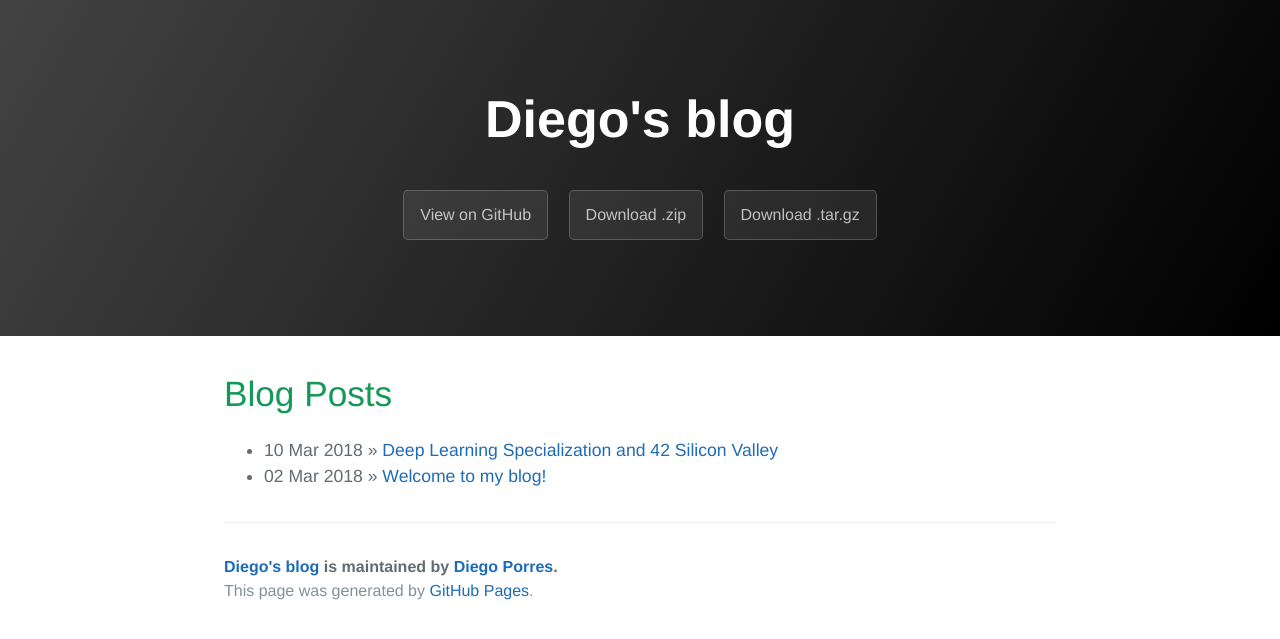
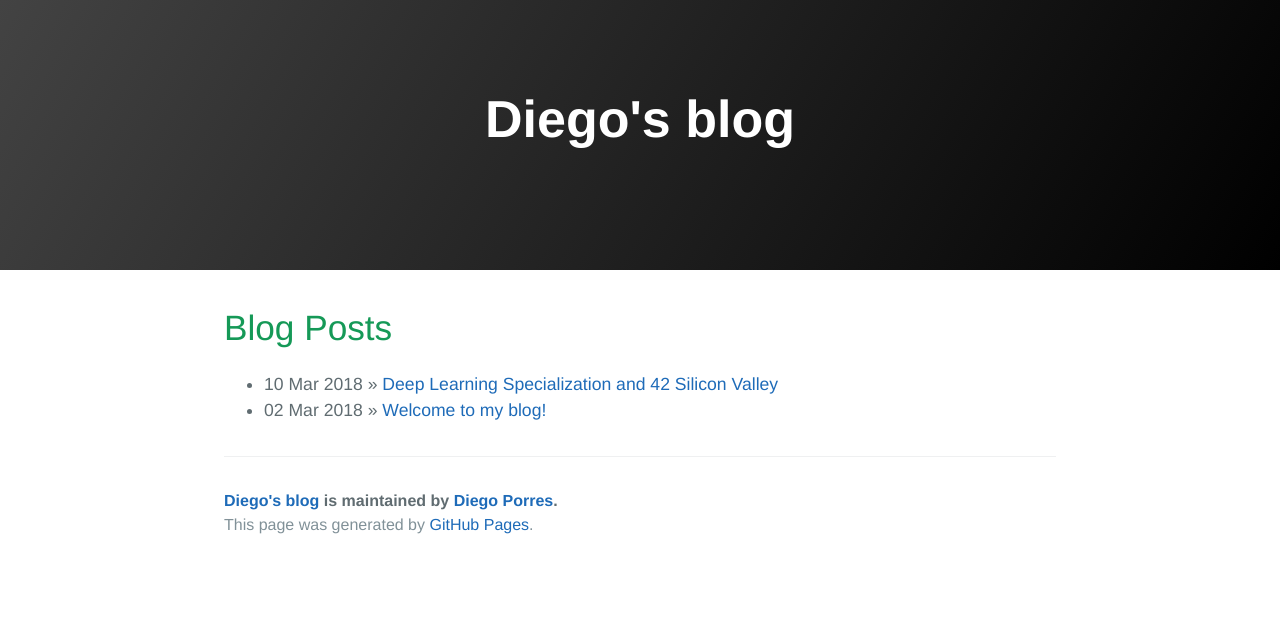
Before and after one commit to PDillis/pdillis.github.io, a Jekyll site: the page built from index.html, in a window 1280 px wide. Shown: the top 639 px of the page. Built offline with Jekyll 4.4.1, drawn with Linux system fonts in a browser that asks for light colours.

Commit message:
Update page-header.html

```diff
--- a/_includes/page-header.html
+++ b/_includes/page-header.html
@@ -1,7 +1,7 @@
 <section class="page-header">
   <h1 class="project-name">{{ site.title }}</h1>
   <h2 class="project-tagline">{{ site.tagline }}</h2>
-  <a href="#" class="btn">View on GitHub</a>
+  <!--<a href="https://github.com/PDillis/pdillis.github.io" class="btn">View on GitHub</a>
   <a href="#" class="btn">Download .zip</a>
-  <a href="#" class="btn">Download .tar.gz</a>
+  <a href="#" class="btn">Download .tar.gz</a> -->
 </section>
```
